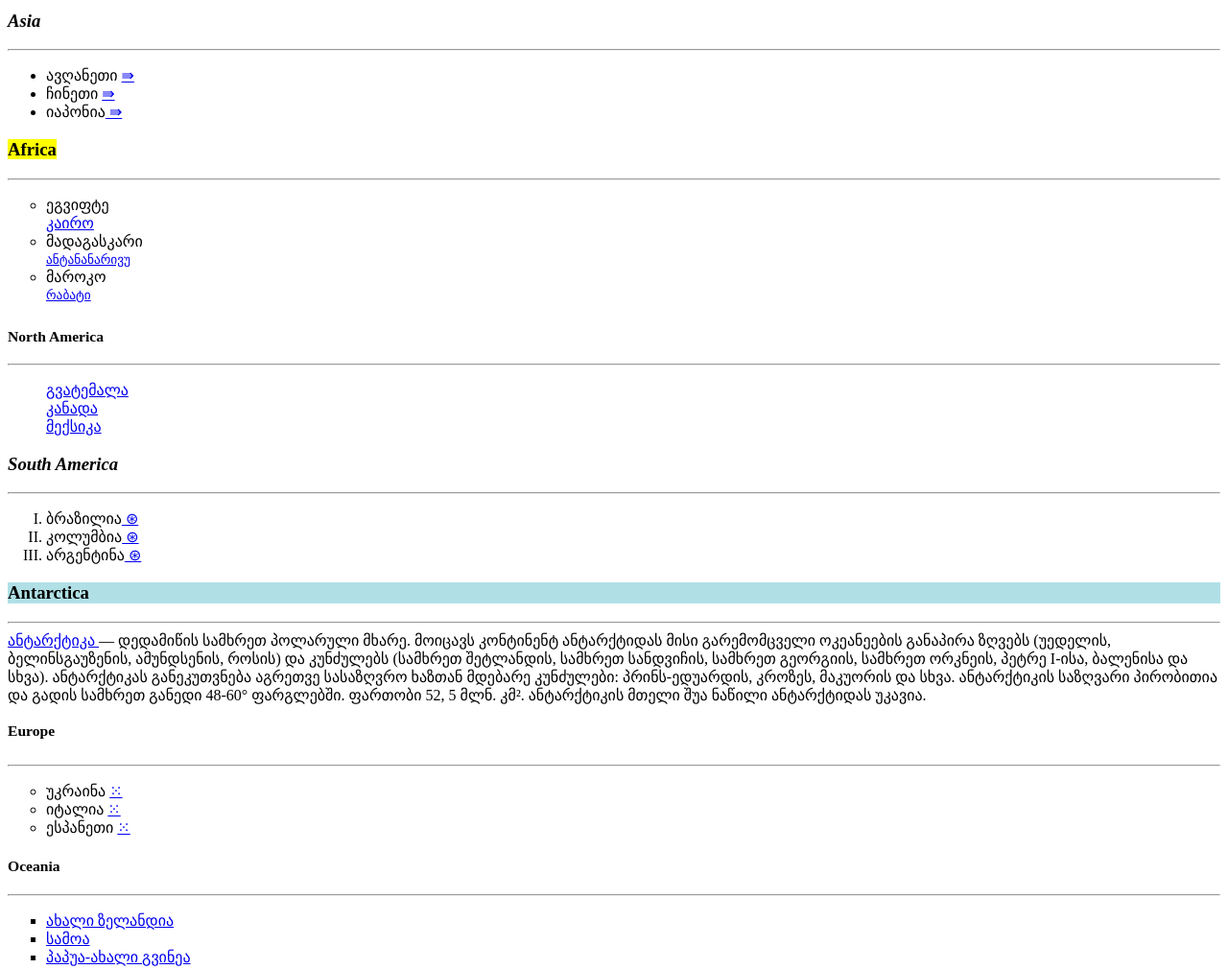
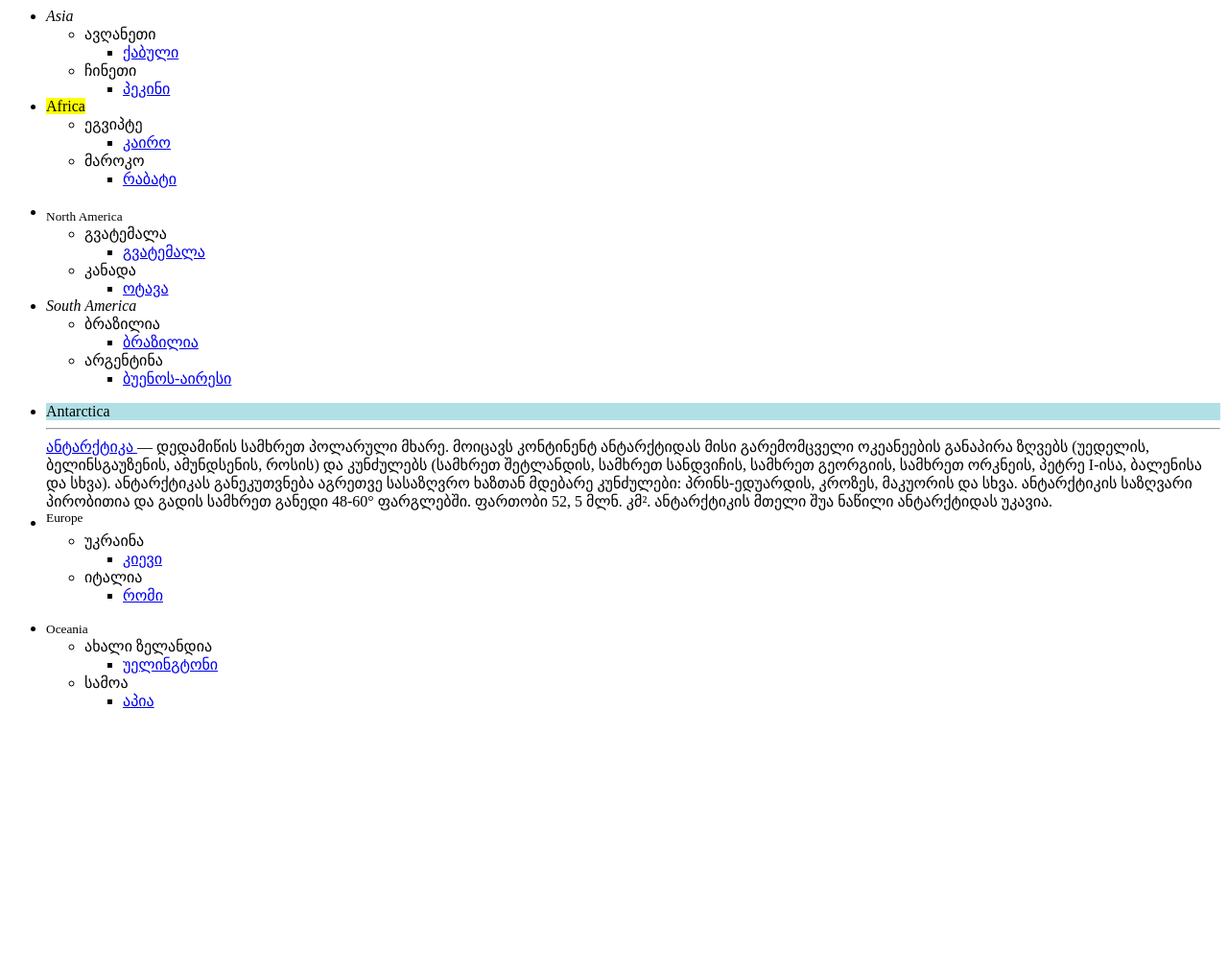
Before and after one commit to Lana235/HTML, a plain HTML site: page index.html in a window 1280 px wide. Shown: the part 520-1530 px from the top of the page at 96% size. After the commit the page ends 1276 px from the top, so only its background shows below. Drawn offline with Linux system fonts and the light colour scheme.

Commit message:
Update index.html

```diff
--- a/index.html
+++ b/index.html
@@ -12,70 +12,99 @@
 
 <b>კონტინენტი </b>მომდინარეობს ტერმინისაგან <i> „Terre Continente“</i>, რაც „უწყვეტ მიწას“ ნიშნავს, ანუ ეს არის ხმელეთის მასივი, რომლის რომელიმე კუთხეში მისვლა შესაძლებელია ზღვებისა და ოკეანეების გადაულახავად. გარდა ამისა, არ არსებობს ოფიციალური შეთანხმება იმის თაობაზე, თუ რა სიდიდის უნდა იყოს კუნძული, რომ ის განხილულ იქნეს კონტინენტად. საზოგადოდ, გრენლანდია (2.175.600 კმ2) ითვლება ყველაზე დიდ კუნძულად, ხოლო ავსტრალია (7.686.589 კმ2) - ყველაზე მცირე კონტინენტად.</p>
 დედამიწაზე აღიარებული 7 კონტინენტის ჩამონათვალი უდიდესიდან - უმცირესამდე(<ins>ფართობით</ins>):
-
-   <h3> <em> Asia </em> </h3>
-   <hr>
-   <ul type="dot">
-   <li> ავღანეთი <a href="https://ka.wikipedia.org/wiki/%E1%83%A5%E1%83%90%E1%83%91%E1%83%A3%E1%83%9A%E1%83%98" target=_blank title="ქაბული"> ⇛ </a> </li>
-   <li>  ჩინეთი <a href="https://ka.wikipedia.org/wiki/%E1%83%9E%E1%83%94%E1%83%99%E1%83%98%E1%83%9C%E1%83%98"target=_blank title="პეკინი"> ⇛ </a> </li>
-   <li>იაპონია<a href="https://ka.wikipedia.org/wiki/%E1%83%A2%E1%83%9D%E1%83%99%E1%83%98%E1%83%9D" target=_blank title="ტოკიო">  ⇛</a> </li>
- </ul>
-
-
-<h3> <mark> Africa </mark> </h3>
-<hr>
-<ul type="circle">
-<li> ეგვიფტე <br> <a href="https://ka.wikipedia.org/wiki/%E1%83%99%E1%83%90%E1%83%98%E1%83%A0%E1%83%9D" <small> კაირო </small> </a> </li>
-<li>  მადაგასკარი <br> <a href="https://ka.wikipedia.org/wiki/%E1%83%90%E1%83%9C%E1%83%A2%E1%83%90%E1%83%9C%E1%83%90%E1%83%9C%E1%83%90%E1%83%A0%E1%83%98%E1%83%95%E1%83%A3" target=_self > <small> ანტანანარივუ </small> </a> </li>
-<li> მაროკო <br> <a href="https://ka.wikipedia.org/wiki/%E1%83%A0%E1%83%90%E1%83%91%E1%83%90%E1%83%A2%E1%83%98" target=_self> <small> რაბატი </small> </a> </li>
+ <ul>
+  <li><em>Asia</em>
+    <ul>
+      <li>ავღანეთი
+        <ul>
+          <li><a href="https://ka.wikipedia.org/wiki/%E1%83%A5%E1%83%90%E1%83%91%E1%83%A3%E1%83%9A%E1%83%98" target=_blank title="დედაქალაქი">ქაბული</a></li>
+        </ul>
+      </li>
+      <li>ჩინეთი
+        <ul>
+          <li><a href="https://ka.wikipedia.org/wiki/%E1%83%9E%E1%83%94%E1%83%99%E1%83%98%E1%83%9C%E1%83%98"target=_blank title="დედაქალაქი">პეკინი</a></li>
+        </ul>
+      </li>
+    </ul>
+  </li>
+  <li><mark>Africa </mark>
+    <ul>
+      <li>ეგვიპტე
+        <ul>
+          <li><a href="https://ka.wikipedia.org/wiki/%E1%83%99%E1%83%90%E1%83%98%E1%83%A0%E1%83%9D">კაირო</a></li>
+        </ul>
+      </li>
+      <li>მაროკო
+        <ul>
+          <li><a href="https://ka.wikipedia.org/wiki/%E1%83%A0%E1%83%90%E1%83%91%E1%83%90%E1%83%A2%E1%83%98">რაბატი</a></li>
+        </ul>
+      </li>
+    </ul>
+  </li>
 </ul>
-
-
-   <h3> <sub> North America </sub> </h3>
-   <hr>
-   <ul type="none">
-   <li> <a href="https://ka.wikipedia.org/wiki/%E1%83%92%E1%83%95%E1%83%90%E1%83%A2%E1%83%94%E1%83%9B%E1%83%90%E1%83%9A%E1%83%90_(%E1%83%A5%E1%83%90%E1%83%9A%E1%83%90%E1%83%A5%E1%83%98)" target=_self title="დედაქალაქი გვატემალა" >გვატემალა </a>  </li>
-   <li><a href="https://ka.wikipedia.org/wiki/%E1%83%92%E1%83%95%E1%83%90%E1%83%A2%E1%83%94%E1%83%9B%E1%83%90%E1%83%9A%E1%83%90_(%E1%83%A5%E1%83%90%E1%83%9A%E1%83%90%E1%83%A5%E1%83%98)"  title="დედაქალაქი ოტავა"> კანადა </a> </li>
-   <li><a href="https://ka.wikipedia.org/wiki/%E1%83%9B%E1%83%94%E1%83%AE%E1%83%98%E1%83%99%E1%83%9D"  title="დედაქალაქი მეხიკო"> მექსიკა </a> </li>
-   </ul>
-
-
-
-<h3> <i> South America </i> </h3>
-<hr>
-<ol type="I">
-<li> ბრაზილია<a href="https://ka.wikipedia.org/wiki/%E1%83%91%E1%83%A0%E1%83%90%E1%83%96%E1%83%98%E1%83%9A%E1%83%98%E1%83%90_(%E1%83%A5%E1%83%90%E1%83%9A%E1%83%90%E1%83%A5%E1%83%98) " target=_parent> ⊛ </a> </li>
-<li> კოლუმბია<a href="https://ka.wikipedia.org/wiki/%E1%83%91%E1%83%9D%E1%83%92%E1%83%9D%E1%83%A2%E1%83%90 " target=_parent> ⊛ </a> </li>
-<li> არგენტინა<a href="https://ka.wikipedia.org/wiki/%E1%83%91%E1%83%A3%E1%83%94%E1%83%9C%E1%83%9D%E1%83%A1-%E1%83%90%E1%83%98%E1%83%A0%E1%83%94%E1%83%A1%E1%83%98 " target=_parent> ⊛ </a> </li>
-</ol>
-
-
-
-<h3 style="background-color:powderblue;"> Antarctica </h3>
-<hr>
+ <ul>
+  <li><sub>North America</sub>
+    <ul>
+      <li>გვატემალა
+        <ul>
+          <li><a href="https://ka.wikipedia.org/wiki/%E1%83%92%E1%83%95%E1%83%90%E1%83%A2%E1%83%94%E1%83%9B%E1%83%90%E1%83%9A%E1%83%90_(%E1%83%A5%E1%83%90%E1%83%9A%E1%83%90%E1%83%A5%E1%83%98)" target=_top>გვატემალა </a></li>
+        </ul>
+      </li>
+      <li>კანადა
+        <ul>
+          <li><a href="https://ka.wikipedia.org/wiki/%E1%83%92%E1%83%95%E1%83%90%E1%83%A2%E1%83%94%E1%83%9B%E1%83%90%E1%83%9A%E1%83%90_(%E1%83%A5%E1%83%90%E1%83%9A%E1%83%90%E1%83%A5%E1%83%98)"target=_top >ოტავა</a></li>
+        </ul>
+      </li>
+    </ul>
+  </li>
+  <li><i>South America </i>
+    <ul>
+      <li>ბრაზილია
+        <ul>
+          <li><a href="https://ka.wikipedia.org/wiki/%E1%83%91%E1%83%A0%E1%83%90%E1%83%96%E1%83%98%E1%83%9A%E1%83%98%E1%83%90_(%E1%83%A5%E1%83%90%E1%83%9A%E1%83%90%E1%83%A5%E1%83%98) " target=_parent>ბრაზილია</a></li>
+        </ul>
+      </li>
+      <li>არგენტინა
+        <ul>
+          <li><a href="https://ka.wikipedia.org/wiki/%E1%83%91%E1%83%A3%E1%83%94%E1%83%9C%E1%83%9D%E1%83%A1-%E1%83%90%E1%83%98%E1%83%A0%E1%83%94%E1%83%A1%E1%83%98 " target=_parent>ბუენოს-აირესი</a></li>
+        </ul>
+      </li>
+    </ul>
+  </li>
+</ul>
+ <ul>
+  <li style="background-color:powderblue;">Antarctica </li>
+  <hr>
 <a href=" https://upload.wikimedia.org/wikipedia/commons/thumb/7/74/Antarctic-Overview-Map-EN.tif/lossless-page1-800px-Antarctic-Overview-Map-EN.tif.png " target=_self>
 ანტარქტიკა </a>  — დედამიწის სამხრეთ პოლარული მხარე. მოიცავს კონტინენტ ანტარქტიდას მისი გარემომცველი ოკეანეების განაპირა ზღვებს (უედელის, ბელინსგაუზენის, ამუნდსენის, როსის) და კუნძულებს (სამხრეთ შეტლანდის, სამხრეთ სანდვიჩის, სამხრეთ გეორგიის, სამხრეთ ორკნეის, პეტრე I-ისა, ბალენისა და სხვა). ანტარქტიკას განეკუთვნება აგრეთვე სასაზღვრო ხაზთან მდებარე კუნძულები: პრინს-ედუარდის, კროზეს, მაკუორის და სხვა. ანტარქტიკის საზღვარი პირობითია და გადის სამხრეთ განედი 48-60° ფარგლებში. ფართობი 52, 5 მლნ. კმ². ანტარქტიკის მთელი შუა ნაწილი ანტარქტიდას უკავია.
 
-
-<h3> <sup> Europe </sup> </h3>
-<hr>
-<ul type="circle">
-<li> უკრაინა <a href="https://on.ge/story/110398-%E1%83%99%E1%83%98%E1%83%94%E1%83%95%E1%83%98-%E1%83%93%E1%83%A6%E1%83%94%E1%83%A1"title="კიევი დღეს"> ⁙ </a> </li>
-<li> იტალია <a href="https://ka.wikipedia.org/wiki/%E1%83%A0%E1%83%9D%E1%83%9B%E1%83%98"title="რომი"> ⁙ </a> </li>
-<li> ესპანეთი <a href="https://ka.wikipedia.org/wiki/%E1%83%9B%E1%83%90%E1%83%93%E1%83%A0%E1%83%98%E1%83%93%E1%83%98"title="მადრიდი"> ⁙ </a> </li>
+  <li><sup>Europe </sup>
+    <ul>
+      <li>უკრაინა
+        <ul>
+          <li><a href="https://on.ge/story/110398-%E1%83%99%E1%83%98%E1%83%94%E1%83%95%E1%83%98-%E1%83%93%E1%83%A6%E1%83%94%E1%83%A1"title="კიევი დღეს">კიევი</a></li>
+        </ul>
+      </li>
+      <li>იტალია
+        <ul>
+          <li><a href="https://ka.wikipedia.org/wiki/%E1%83%A0%E1%83%9D%E1%83%9B%E1%83%98">რომი</a></li>
+        </ul>
+      </li>
+    </ul>
+  </li>
 </ul>
-
-
-
-<h3> <small> Oceania </small> </h3>
-<hr>
-<ul type="square">
-<li> <a href="https://ka.wikipedia.org/wiki/%E1%83%A3%E1%83%94%E1%83%9A%E1%83%98%E1%83%9C%E1%83%92%E1%83%A2%E1%83%9D%E1%83%9C%E1%83%98" target="_top">ახალი ზელანდია </a> </li>
-<li> <a href="https://ka.wikipedia.org/wiki/%E1%83%90%E1%83%9E%E1%83%98%E1%83%90" target="_top">სამოა </a> </li>
-<li> <a href="https://ka.wikipedia.org/wiki/%E1%83%9E%E1%83%9D%E1%83%A0%E1%83%A2-%E1%83%9B%E1%83%9D%E1%83%A0%E1%83%96%E1%83%91%E1%83%98" target="_top">პაპუა-ახალი გვინეა </a> </li>
-</ul>
-
-</ul>
-</body>
-
-</html>
+ <ul>
+  <li><small>Oceania</small>
+    <ul>
+      <li>ახალი ზელანდია
+        <ul>
+          <li><a href="https://ka.wikipedia.org/wiki/%E1%83%A3%E1%83%94%E1%83%9A%E1%83%98%E1%83%9C%E1%83%92%E1%83%A2%E1%83%9D%E1%83%9C%E1%83%98" target="_top" title="დედაქალაქი">უელინგტონი</a></li>
+        </ul>
+      </li>
+      <li>სამოა
+        <ul>
+          <li><a href="https://ka.wikipedia.org/wiki/%E1%83%90%E1%83%9E%E1%83%98%E1%83%90" target="_top" title="დედაქალაქი">აპია</a></li>
+        </ul>
+      </li>
+    </ul>
+  </li>
```
